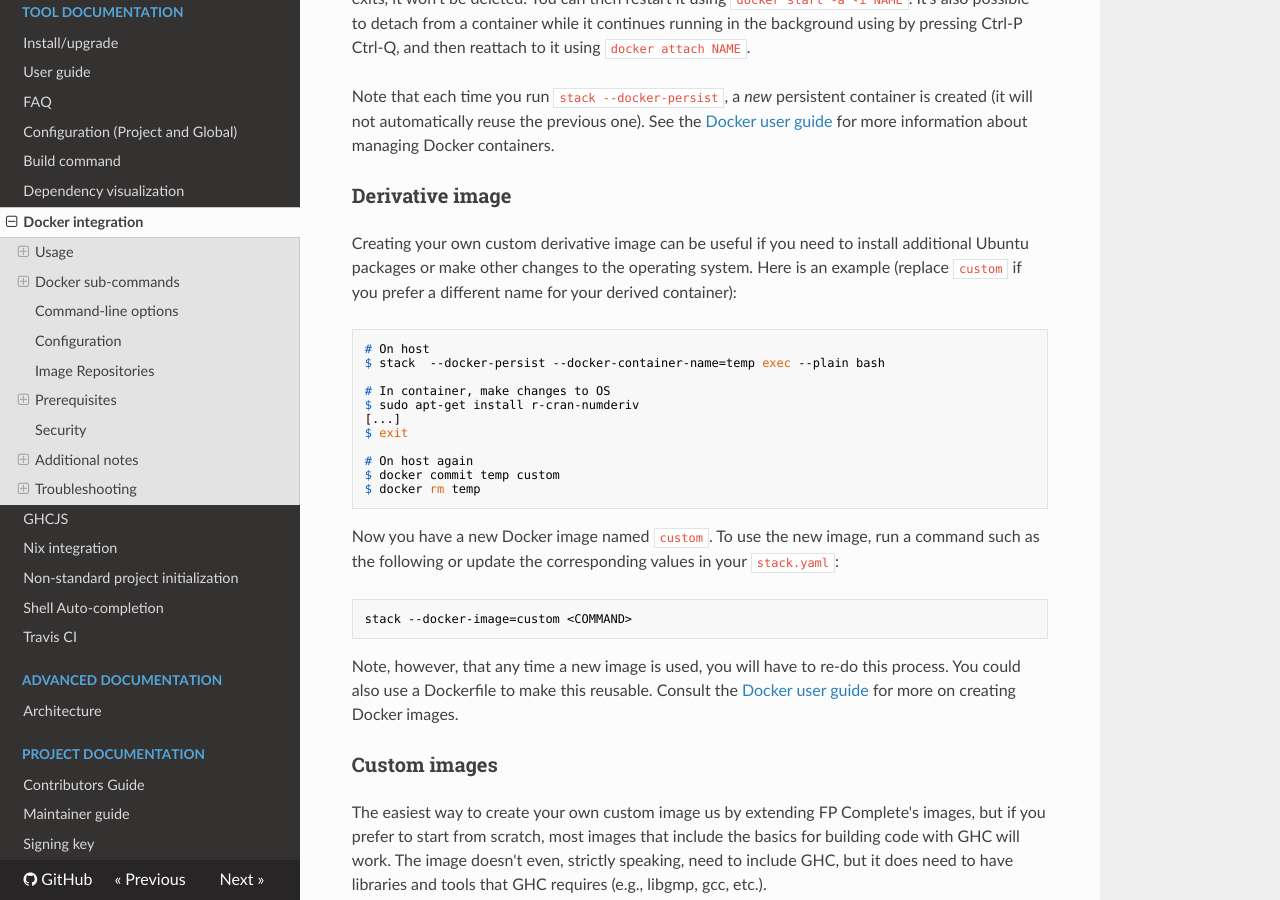
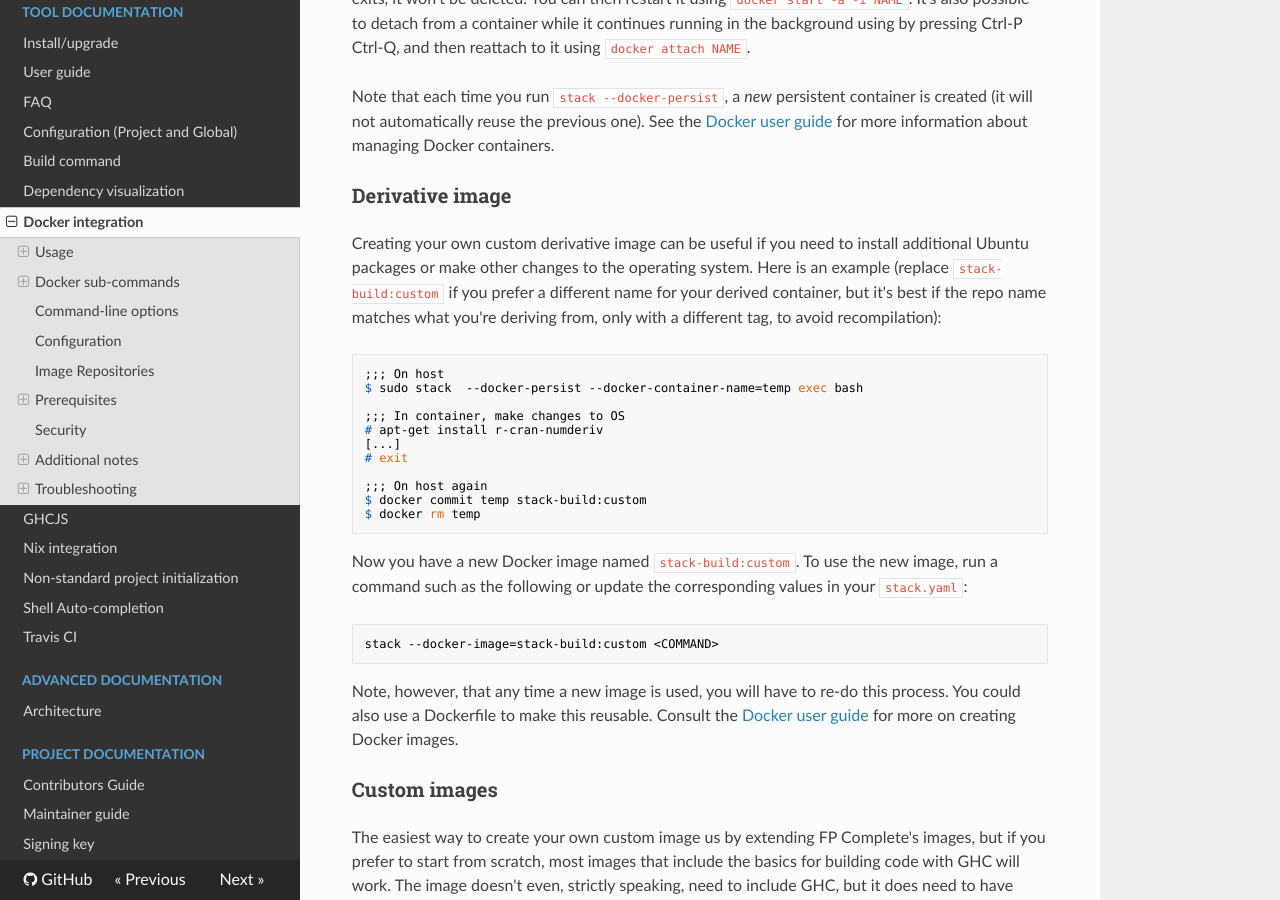
Before and after one commit to commercialhaskell/stack, an MkDocs documentation site: the page built from doc/docker_integration.md, in a window 1280 px wide and 900 px high, scrolled down 6367 px. Built offline with MkDocs 1.6.1, drawn with Linux system fonts in a browser that asks for light colours; nearby versions of some CDN libraries; old or Windows-style settings are respelled for this version of MkDocs.

Commit message:
Update Docker derivative image docs

```diff
--- a/doc/docker_integration.md
+++ b/doc/docker_integration.md
@@ -311,7 +311,7 @@ persisted across runs, this means that if you `stack exec sudo apt-get install
 some-ubuntu-package`, that package will be installed but then the container it's
 installed in will disappear, thus causing it to have no effect. If you wish to
 make this kind of change permanent, see later instructions for how to create a
-[derivative Docker image](#derivativeimage).
+[derivative Docker image](#derivative-image).
 
 Inside the container, your home directory is a special location that volume-
 mounted from within your project directory's `.stack-work` in such a
@@ -353,26 +353,27 @@ information about managing Docker containers.
 
 Creating your own custom derivative image can be useful if you need to install
 additional Ubuntu packages or make other changes to the operating system. Here
-is an example (replace `custom` if you prefer a different name for your derived
-container):
+is an example (replace `stack-build:custom` if you prefer a different name for
+your derived container, but it's best if the repo name matches what you're
+deriving from, only with a different tag, to avoid recompilation):
 
-    # On host
-    $ stack  --docker-persist --docker-container-name=temp exec --plain bash
+    ;;; On host
+    $ sudo stack  --docker-persist --docker-container-name=temp exec bash
 
-    # In container, make changes to OS
-    $ sudo apt-get install r-cran-numderiv
+    ;;; In container, make changes to OS
+    # apt-get install r-cran-numderiv
     [...]
-    $ exit
+    # exit
 
-    # On host again
-    $ docker commit temp custom
+    ;;; On host again
+    $ docker commit temp stack-build:custom
     $ docker rm temp
 
-Now you have a new Docker image named `custom`. To use the new image, run
+Now you have a new Docker image named `stack-build:custom`. To use the new image, run
 a command such as the following or update the corresponding values in your
 `stack.yaml`:
 
-    stack --docker-image=custom <COMMAND>
+    stack --docker-image=stack-build:custom <COMMAND>
 
 Note, however, that any time a new image is used, you will have to re-do this
 process. You could also use a Dockerfile to make this reusable. Consult the
```
